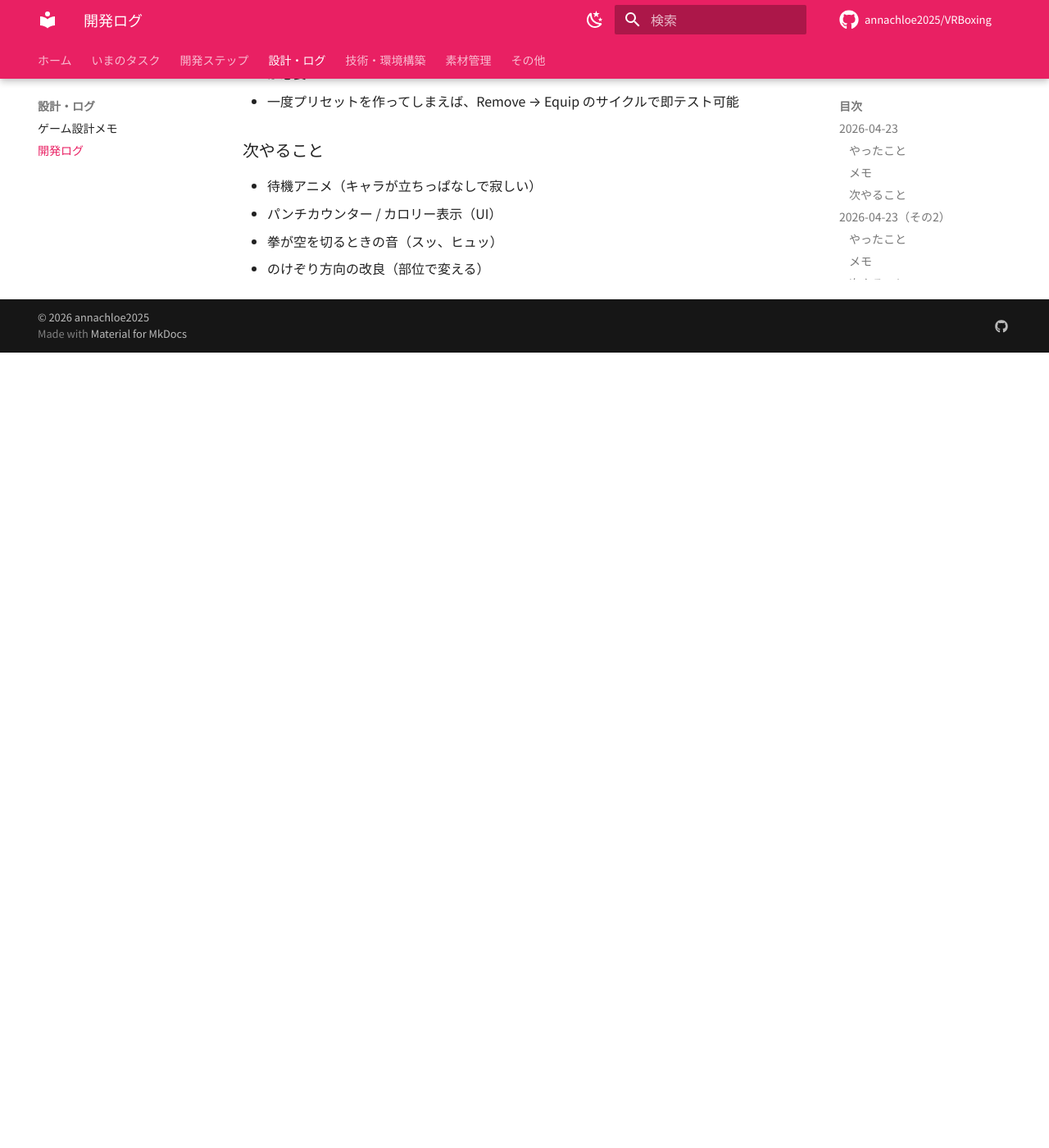
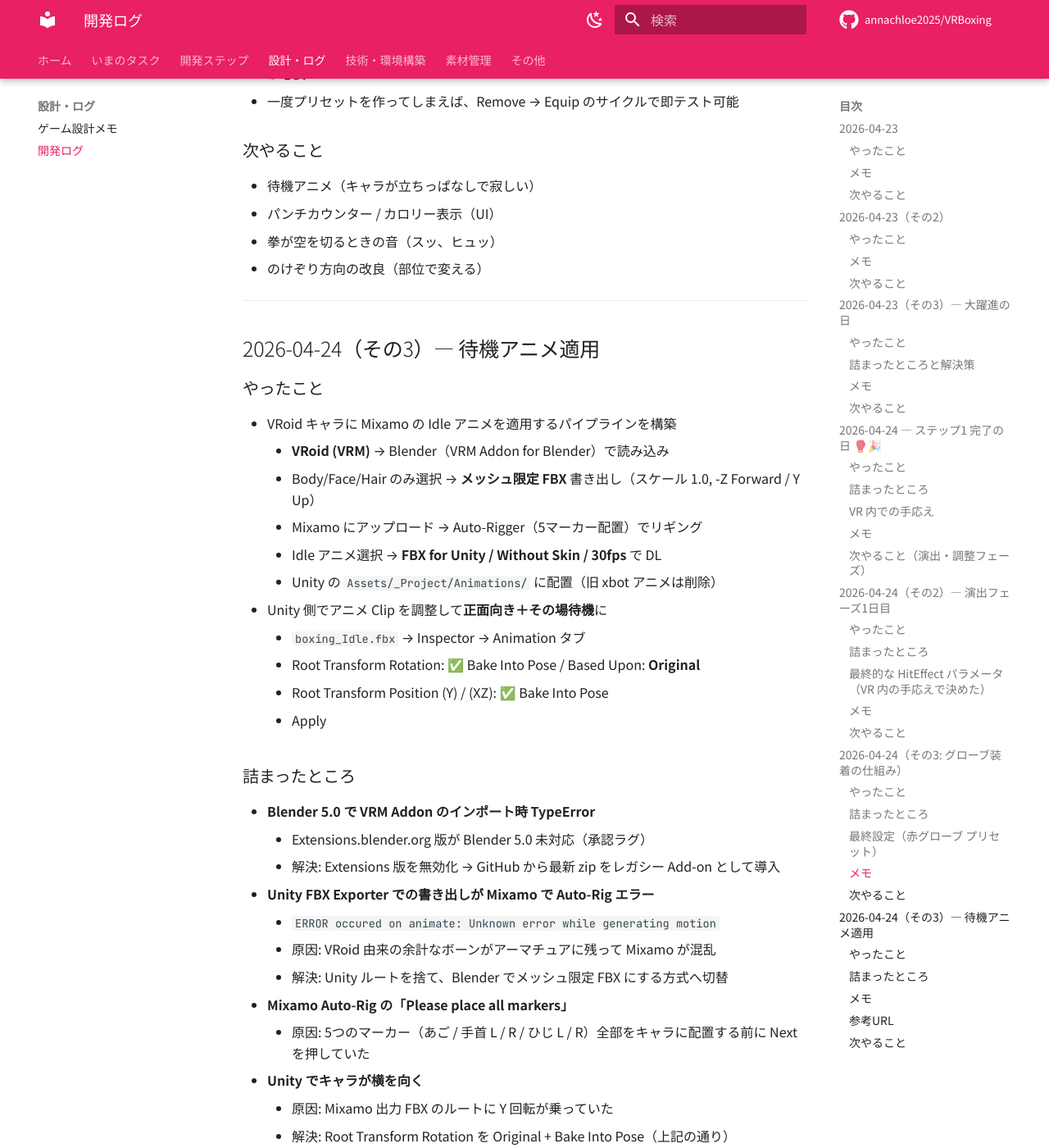
Before and after one commit to annachloe2025/VRBoxing, an MkDocs documentation site: the page built from docs/design/dev-log.md, in a window 1280 px wide and 1400 px high, scrolled down 8812 px. Shown: the whole window at 82% size. Built offline with MkDocs 1.6.1 and Material for MkDocs 9.7.7, drawn with Linux system fonts in a browser that asks for light colours; comment, search, counter and statistics services are not loaded; before the commit the page ends 9242 px from its top, so only the background shows below that; some of the changed text lies outside the part shown.

Commit message:
Update docs

```diff
--- a/docs/design/dev-log.md
+++ b/docs/design/dev-log.md
@@ -272,3 +272,56 @@
 - パンチカウンター / カロリー表示（UI）
 - 拳が空を切るときの音（スッ、ヒュッ）
 - のけぞり方向の改良（部位で変える）
+
+---
+
+## 2026-04-24（その3）— 待機アニメ適用
+
+### やったこと
+
+- VRoid キャラに Mixamo の Idle アニメを適用するパイプラインを構築
+    - **VRoid (VRM)** → Blender（VRM Addon for Blender）で読み込み
+    - Body/Face/Hair のみ選択 → **メッシュ限定 FBX** 書き出し（スケール 1.0, -Z Forward / Y Up）
+    - Mixamo にアップロード → Auto-Rigger（5マーカー配置）でリギング
+    - Idle アニメ選択 → **FBX for Unity / Without Skin / 30fps** で DL
+    - Unity の `Assets/_Project/Animations/` に配置（旧 xbot アニメは削除）
+- Unity 側でアニメ Clip を調整して**正面向き＋その場待機**に
+    - `boxing_Idle.fbx` → Inspector → Animation タブ
+    - Root Transform Rotation: ✅ Bake Into Pose / Based Upon: **Original**
+    - Root Transform Position (Y) / (XZ): ✅ Bake Into Pose
+    - Apply
+
+### 詰まったところ
+
+- **Blender 5.0 で VRM Addon のインポート時 TypeError**
+    - Extensions.blender.org 版が Blender 5.0 未対応（承認ラグ）
+    - 解決: Extensions 版を無効化 → GitHub から最新 zip をレガシー Add-on として導入
+- **Unity FBX Exporter での書き出しが Mixamo で Auto-Rig エラー**
+    - `ERROR occured on animate: Unknown error while generating motion`
+    - 原因: VRoid 由来の余計なボーンがアーマチュアに残って Mixamo が混乱
+    - 解決: Unity ルートを捨て、Blender でメッシュ限定 FBX にする方式へ切替
+- **Mixamo Auto-Rig の「Please place all markers」**
+    - 原因: 5つのマーカー（あご / 手首 L / R / ひじ L / R）全部をキャラに配置する前に Next を押していた
+- **Unity でキャラが横を向く**
+    - 原因: Mixamo 出力 FBX のルートに Y 回転が乗っていた
+    - 解決: Root Transform Rotation を Original + Bake Into Pose（上記の通り）
+
+### メモ
+
+- 微妙にまだ体軸が傾いてるが、演出調整フェーズで詰まっても困るので **ここでは妥協**
+    - 後で気になれば Animation の Offset 値で微調整可能（0 → ±数度）
+- Characters フォルダのファイル役割を整理：`.blend`（編集用）/ `.fbx`（Mixamo 再アップ用）/ `.vrm`（Unity 取り込み）/ `.vroid`（VRoid 編集用）
+- `.blend1`（Blender 自動バックアップ）は `.gitignore` に追加済みだが、ディスク上のゴミは手動削除した
+
+### 参考URL
+
+- [Mixamoのアニメーションの挙動がおかしくなる時の解決方法 - Zenn](https://zenn.dev/daichi_gamedev/articles/feec966b92d59a)
+- [MixamoのアニメーションをUnityに取り込んで動きが変だった時の対処 - Qiita](https://qiita.com/kazuma_f/items/76686bc5b23ffd8f75ca)
+- [VroidアバターにMixamoアニメーションを適用する - Zenn](https://zenn.dev/omini/articles/b8218b83b18b41)
+
+### 次やること
+
+- パンチカウンター / カロリー表示（UI）← 次
+- 拳が空を切るときの音（スッ、ヒュッ）
+- のけぞり方向の改良（部位で変える）
+- 傾きが気になるようなら Offset 微調整でリトライ
```
Also changed, not shown: CLAUDE.md (+6 -4 lines), docs/tasks.md (+2 -2 lines), 1 other file.
